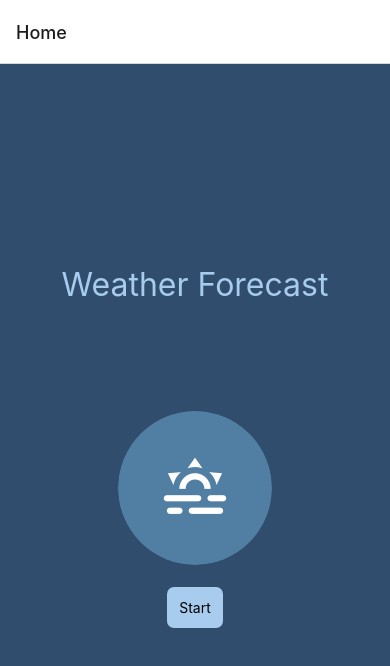
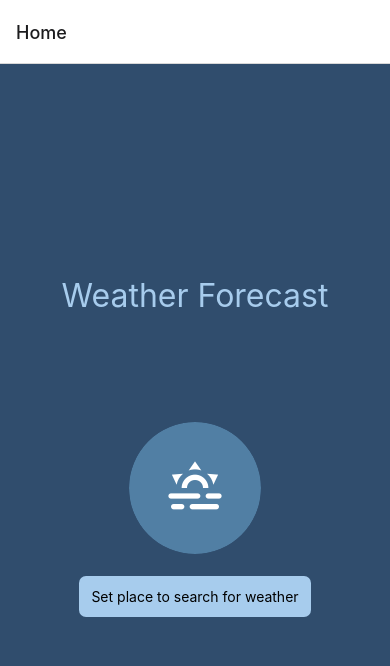
Before and after one commit to Jack-Christopher/Weather-Forecast-React-Native-App, a React Native app: screen / in a window 390 px wide. Shown: the top 666 px of the page. Built offline with nearby package versions, Linux system fonts and the light colour scheme.

Commit message:
Home Screen done

```diff
--- a/App.js
+++ b/App.js
@@ -2,6 +2,7 @@ import { NavigationContainer } from '@react-navigation/native';
 import { createStackNavigator } from '@react-navigation/stack';
 
 import Home from './screens/HomeScreen';
+import Start from './screens/StartScreen';
 
 const Stack = createStackNavigator();
 
@@ -10,9 +11,7 @@ function MyStack()
     return(
         <Stack.Navigator>
             <Stack.Screen name="Home" component={Home} />
-            {/* <Stack.Screen name="Login" component={Login} />
-            <Stack.Screen name="Register" component={Register} />
-            <Stack.Screen name="Search" component={Search} /> */}
+            <Stack.Screen name="Start" component={Start} />
         </Stack.Navigator>
     );
 }
--- a/package.json
+++ b/package.json
@@ -19,7 +19,8 @@
     "react-native": "0.64.3",
     "react-native-elements": "^3.4.2",
     "react-native-gesture-handler": "~2.1.0",
-    "react-native-web": "0.17.1"
+    "react-native-web": "0.17.1",
+    "sync-storage": "^0.4.2"
   },
   "devDependencies": {
     "@babel/core": "^7.12.9"
--- a/screens/HomeScreen.js
+++ b/screens/HomeScreen.js
@@ -1,12 +1,12 @@
 import React from "react";
 import { StatusBar } from 'expo-status-bar';
 import { Icon } from 'react-native-elements';
+import { GetStyles } from '../styles/GetStyles.js';
 import { Text, View, TouchableOpacity } from 'react-native';
-import { GetStyles } from '../styles/GetStyles.js';
 
 const HomeScreen = ({navigation }) => {
 
-    const styles = GetStyles(["container", "appTitle", "button"]);
+    const styles = GetStyles(["container", "appTitle", "button", "icon"]);
 
     return (
         <View style={styles.container}>
@@ -14,24 +14,26 @@ const HomeScreen = ({navigation }) => {
                 Weather Forecast
             </Text>
 
+
+            <View style={styles.icon}>
                 <Icon
                     reverse
-                size={75}
+                    size={64}
                     name='weather-hazy'
                     type='material-community'
                     color='#517fa4'
                 />
+            </View>
 
             <TouchableOpacity
                 style={styles.button}
                 onPress={() => {
                     console.log("Start button pressed");
-                    alert("Start button pressed");
-                    // navigation.navigate('start');
+                    navigation.navigate('Start');
                 }}
             >
             <Text>
-                Start
+                Set place to search for weather
             </Text>
             </TouchableOpacity>
 
```
Also changed, not shown: 1 other file (tests, documents, lock files or other folders). Lines whose indentation alone changed are shown as unchanged.
